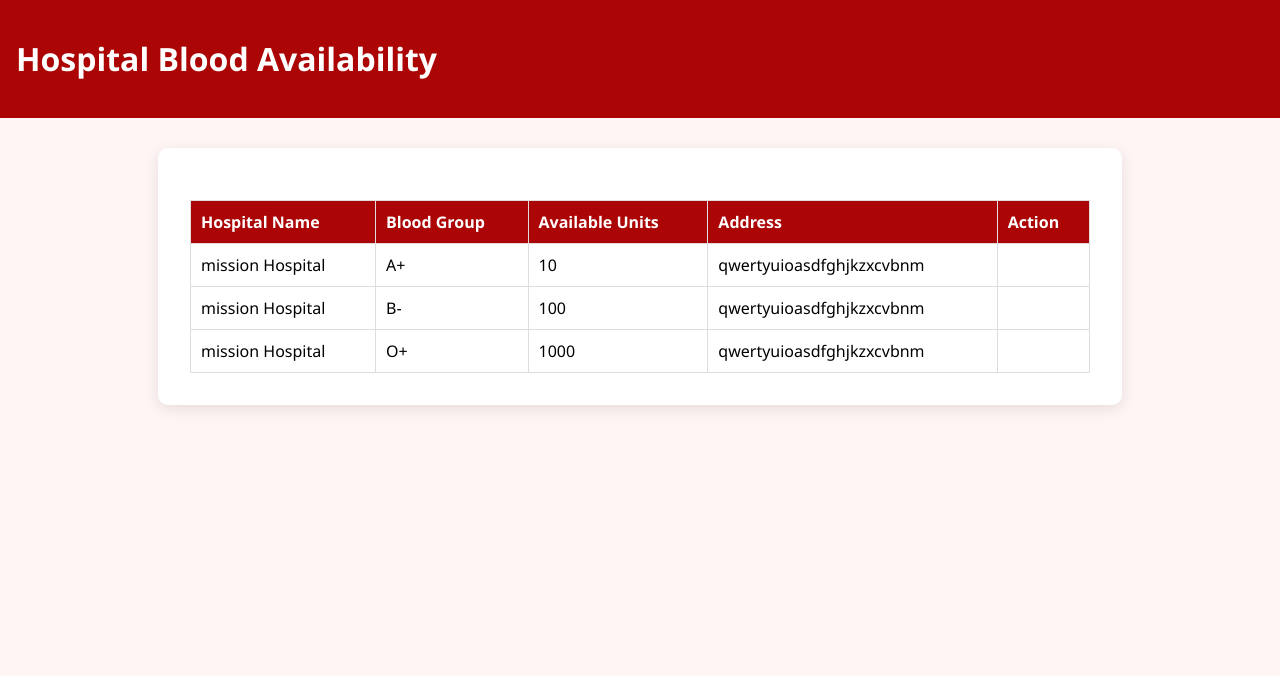
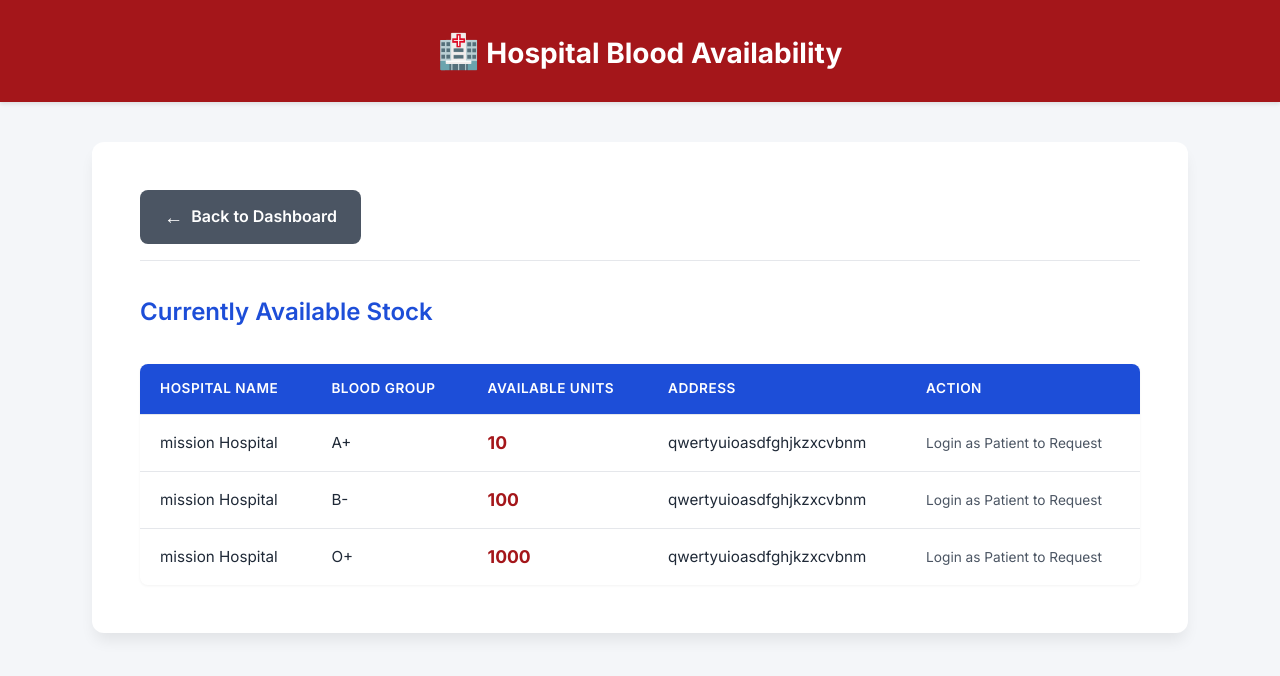
Before and after one commit to arathyrajeesh/blood-bank-management-django, a Django app: page /patient/search-hospitals/ in a window 1280 px wide. Shown: the top 676 px of the page. Run offline with Django 5.2, Linux system fonts and the light colour scheme; a user stored in the database is signed in; data comes from the database, SQL or seed files in the repository.

Commit message:
search hospital added

```diff
--- a/bloodmanager/templates/patient/search_hospitals.html
+++ b/bloodmanager/templates/patient/search_hospitals.html
@@ -1,65 +1,205 @@
+{% load static %}
 <!DOCTYPE html>
 <html lang="en">
 <head>
 <meta charset="UTF-8">
 <meta name="viewport" content="width=device-width, initial-scale=1.0">
-<title>Hospital Blood Availability</title>
+<title>Hospital Blood Availability | Blood Bank</title>
+<link href="https://fonts.googleapis.com/css2?family=Inter:wght@400;500;600;700&display=swap" rel="stylesheet">
 <style>
+    /* 🎨 Color & Variable Definitions */
+    :root {
+        --primary-red: #a4161a;
+        --secondary-red: #d32f2f;
+        --background: #f4f6f9; /* Light, clean background */
+        --card-bg: #ffffff;
+        --text-dark: #1f2937;
+        --text-light: #4b5563;
+        --border: #e5e7eb;
+        --accent-blue: #1d4ed8; /* Blue for hospital/info focus */
+        --shadow: 0 10px 15px -3px rgba(0, 0, 0, 0.08);
+    }
+
+    /* 📄 Base Styles */
     body {
-        font-family: 'Segoe UI', sans-serif;
-        background: #fff5f5;
+        font-family: 'Inter', sans-serif;
+        background: var(--background);
+        color: var(--text-dark);
         margin: 0;
         padding: 0;
+        line-height: 1.6;
     }
+
+    /* 🏷️ Header */
     header {
-        background: rgb(172, 5, 5);
+        background: var(--primary-red);
         color: white;
-        padding: 1rem; t
-        ext-align: center;
+        padding: 1.5rem;
+        text-align: center;
+        box-shadow: 0 2px 4px rgba(0,0,0,0.1);
     }
+    header h1 {
+        margin: 0;
+        font-size: 1.75rem;
+        font-weight: 700;
+    }
+
+    /* 📦 Container */
     .container {
-        max-width: 900px;
-        background: white;
-        margin: 30px auto;
-        padding: 2rem;
-        border-radius: 10px;
-        box-shadow: 0 4px 15px rgba(0,0,0,0.1);
+        max-width: 1000px;
+        margin: 40px auto;
+        padding: 3rem;
+        background: var(--card-bg);
+        border-radius: 12px;
+        box-shadow: var(--shadow);
     }
+
+    /* 📋 Tables */
     table {
         width: 100%;
-        border-collapse: collapse;
-        margin-top: 20px;
+        border-collapse: separate;
+        border-spacing: 0;
+        margin-top: 2rem;
+        border-radius: 8px;
+        overflow: hidden;
+        box-shadow: 0 1px 3px rgba(0, 0, 0, 0.05);
     }
+
     th, td {
-        padding: 10px;
-        border: 1px solid #ddd;
+        padding: 14px 20px;
+        border: none;
+        border-bottom: 1px solid var(--border);
         text-align: left;
+        font-size: 0.95rem;
     }
+
     th {
-        background: rgb(172, 5, 5);
+        background: var(--accent-blue); /* Distinct color for hospital search */
         color: white;
+        font-weight: 600;
+        text-transform: uppercase;
+        letter-spacing: 0.5px;
+        font-size: 0.85rem;
     }
+
+    tbody tr:last-child td {
+        border-bottom: none;
+    }
+    tr:hover {
+        background: #eff6ff; /* Light blue hover */
+    }
+
+    /* Status/Units Display */
+    .units-count {
+        font-weight: 700;
+        color: var(--primary-red);
+        font-size: 1.1em;
+    }
+
+    /* 🔘 Buttons */
     .request-btn {
-        background: #c70039;
+        background: var(--primary-red);
         color: white;
-        padding: 5px 10px;
+        padding: 8px 15px;
         border: none;
         border-radius: 6px;
         cursor: pointer;
         text-decoration: none;
+        font-weight: 600;
+        transition: background 0.3s;
+        font-size: 0.9rem;
     }
     .request-btn:hover {
-        background: #a81616;
+        background: var(--secondary-red);
+    }
+
+    /* 🔙 Back Button Styling */
+    .back-btn-container {
+        margin-bottom: 2rem;
+        padding-bottom: 1rem;
+        border-bottom: 1px solid var(--border);
+    }
+    .back-btn {
+        display: inline-flex;
+        align-items: center;
+        gap: 8px;
+        background: var(--text-light);
+        color: white;
+        text-decoration: none;
+        padding: 0.75rem 1.5rem;
+        border-radius: 8px;
+        font-weight: 600;
+        transition: background 0.3s ease;
+    }
+    .back-btn:hover {
+        background: var(--text-dark);
+    }
+
+    /* Info/Empty States */
+    .info-message {
+        padding: 1.5rem;
+        background: #f0f0f0;
+        border-radius: 6px;
+        color: var(--text-light);
+        font-style: italic;
+        text-align: center;
+        margin-top: 2rem;
+    }
+
+    @media (max-width: 768px) {
+        .container {
+            margin: 20px 15px;
+            padding: 1.5rem;
+        }
+        /* Mobile Table Stack (similar to previous search page) */
+        table, thead, tbody, th, td, tr {
+            display: block;
+        }
+        thead tr {
+            position: absolute;
+            top: -9999px;
+            left: -9999px;
+        }
+        tr { border: 1px solid var(--border); margin-bottom: 15px; border-radius: 8px; }
+        td {
+            border: none;
+            border-bottom: 1px solid var(--border);
+            position: relative;
+            padding-left: 50%;
+            text-align: right;
+        }
+        td:before {
+            content: attr(data-label);
+            position: absolute;
+            left: 0;
+            width: 45%;
+            padding-left: 15px;
+            font-weight: 600;
+            color: var(--text-dark);
+            text-align: left;
+            padding-top: 14px;
+        }
     }
 </style>
 </head>
 <body>
 <header>
-    <h1>Hospital Blood Availability</h1>
+    <h1><span style="font-size: 1.2em;">🏥</span> Hospital Blood Availability</h1>
 </header>
 <div class="container">
+    <div class="back-btn-container">
+        <a href="{% url 'patient-dashboard' %}" class="back-btn">
+            <span style="font-size: 1.2em;">&larr;</span> Back to Dashboard
+        </a>
+    </div>
+
+    <h2 style="font-size: 1.5rem; color: var(--accent-blue); font-weight: 600; margin-bottom: 1.5rem;">
+        Currently Available Stock
+    </h2>
+
     {% if hospitals_with_stock %}
     <table>
+        <thead>
             <tr>
                 <th>Hospital Name</th>
                 <th>Blood Group</th>
@@ -67,27 +207,34 @@
                 <th>Address</th>
                 <th>Action</th>
             </tr>
+        </thead>
+        <tbody>
             {% for stock in hospitals_with_stock %}
             <tr>
-            <td>{{ stock.hospital.name }}</td>
-            <td>{{ stock.blood_group }}</td>
-            <td>{{ stock.units }}</td>
-            <td>{{ stock.hospital.address }}</td>
-            <td>
+                <td data-label="Hospital Name">{{ stock.hospital.name }}</td>
+                <td data-label="Blood Group">{{ stock.blood_group }}</td>
+                <td data-label="Available Units" class="units-count">{{ stock.units }}</td>
+                <td data-label="Address">{{ stock.hospital.address }}</td>
+                <td data-label="Action">
                     {% if request.user.patient %}
-                <form method="POST" action="{% url 'submit_blood_request' %}">
+                    <form method="POST" action="{% url 'submit-blood-request' %}" style="margin: 0;">
                         {% csrf_token %}
                         <input type="hidden" name="hospital_id" value="{{ stock.hospital.id }}">
-                    <input type="hidden" name="blood_group" value="{{ stock.blood_group }}">
-                    <button type="submit" class="request-btn">Request Blood</button>
+                        <input type="hidden" name="blood_group_request" value="{{ stock.blood_group }}">
+                        <input type="hidden" name="units_request" value="1"> <button type="submit" class="request-btn">Request Blood</button>
                     </form>
+                    {% else %}
+                    <span style="color: var(--text-light); font-size: 0.9em;">Login as Patient to Request</span>
                     {% endif %}
                 </td>
             </tr>
             {% endfor %}
+        </tbody>
     </table>
     {% else %}
-    <p>No hospital has available blood at the moment.</p>
+    <p class="info-message">
+        <span style="font-size: 1.2em;">😔</span> No hospital has available blood stock at the moment.
+    </p>
     {% endif %}
 </div>
 </body>
```
Lines whose indentation alone changed are shown as unchanged.
